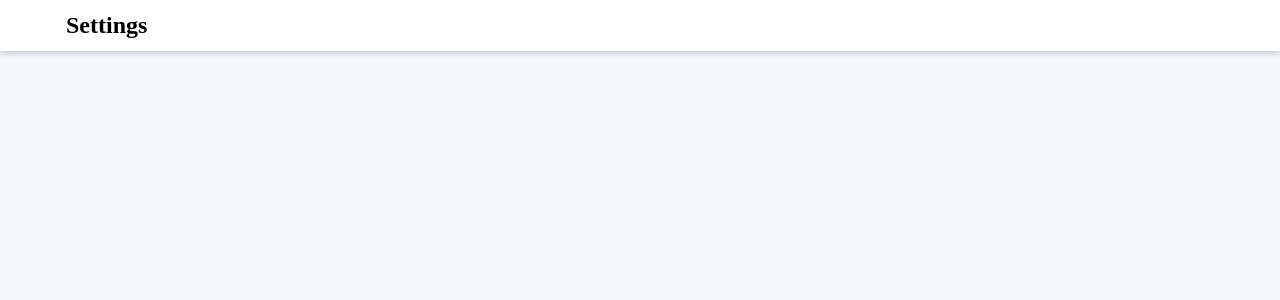
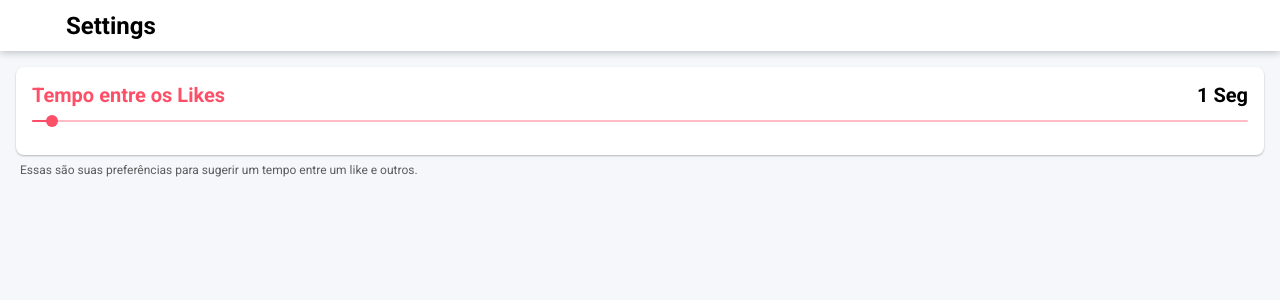
Before and after one commit to jadir-junior/extension-auto-like, a React (Create React App) app: page /settings in a window 1280 px wide. Shown: the top 300 px of the page. Built offline with nearby package versions, Linux system fonts and the light colour scheme; some icons are missing.

Commit message:
time to match

```diff
--- a/package.json
+++ b/package.json
@@ -3,6 +3,7 @@
   "version": "0.1.0",
   "private": true,
   "dependencies": {
+    "@material-ui/core": "^4.11.3",
     "@styled-icons/feather": "^10.18.0",
     "@testing-library/jest-dom": "^5.11.4",
     "@testing-library/react": "^11.1.0",
--- a/public/index.html
+++ b/public/index.html
@@ -10,6 +10,10 @@
       content="Web site created using create-react-app"
     />
     <link rel="apple-touch-icon" href="%PUBLIC_URL%/logo192.png" />
+    <link
+      rel="stylesheet"
+      href="https://fonts.googleapis.com/css?family=Roboto:300,400,500,700&display=swap"
+    />
     <!--
       manifest.json provides metadata used when your web app is installed on a
       user's mobile device or desktop. See https://developers.google.com/web/fundamentals/web-app-manifest/
--- /dev/null
+++ b/src/components/Card/Card.js
@@ -0,0 +1,12 @@
+import * as S from "./styles";
+
+import CardTitle from "./CardTitle";
+
+const Card = ({ title, subtitle, children }) => (
+  <S.Wrapper>
+    {title && <CardTitle title={title} subtitle={subtitle}></CardTitle>}
+    {children}
+  </S.Wrapper>
+);
+
+export default Card;
--- /dev/null
+++ b/src/components/Card/CardTitle.js
@@ -0,0 +1,10 @@
+import * as S from "./styles";
+
+const CardTitle = ({ title, subtitle }) => (
+  <S.TitleWrapper>
+    {title && <S.Title>{title}</S.Title>}
+    {subtitle && <S.Subtitle>{subtitle}</S.Subtitle>}
+  </S.TitleWrapper>
+);
+
+export default CardTitle;
--- /dev/null
+++ b/src/components/Card/styles.js
@@ -0,0 +1,25 @@
+import styled from "styled-components";
+
+export const Wrapper = styled.div`
+  background-color: white;
+  padding: 16px;
+  border-radius: 8px;
+  box-shadow: 0 1px 2px 0 rgb(0 17 25 / 27%);
+`;
+
+export const TitleWrapper = styled.div`
+  display: flex;
+  justify-content: space-between;
+`;
+
+export const Title = styled.span`
+  font-weight: bold;
+  font-size: 20px;
+  color: #fd5068;
+`;
+
+export const Subtitle = styled.span`
+  font-size: 20px;
+  font-weight: bold;
+  color: black;
+`;
--- /dev/null
+++ b/src/components/DescriptionFeature/DescriptionFeature.js
@@ -0,0 +1,5 @@
+import * as S from "./styles";
+
+const DescriptionFeature = ({ children }) => <S.Wrapper>{children}</S.Wrapper>;
+
+export default DescriptionFeature;
--- /dev/null
+++ b/src/components/DescriptionFeature/styles.js
@@ -0,0 +1,7 @@
+import styled from "styled-components";
+
+export const Wrapper = styled.div`
+  padding: 8px 4px;
+  font-size: 12px;
+  color: #5c5c5c;
+`;
--- /dev/null
+++ b/src/components/TimeToMatch/Timetomatch.js
@@ -0,0 +1,62 @@
+import { getTime, setTime as setTimeService } from "../../services/time";
+
+import Card from "../Card/Card";
+import DescriptionFeature from "../DescriptionFeature/DescriptionFeature";
+import Slider from "@material-ui/core/Slider";
+import { useEffect } from "react";
+import { useState } from "react";
+import { withStyles } from "@material-ui/core";
+
+const TinderSlider = withStyles({
+  root: {
+    color: "#fd5068",
+  },
+})(Slider);
+
+const Timetomatch = () => {
+  const [time, setTime] = useState(0);
+
+  useEffect(() => {
+    if (!time) {
+      const data = getTime();
+      if (!data) {
+        setTime(1000);
+        return;
+      }
+
+      setTime(data);
+    }
+
+    setTimeService(time);
+  }, [time]);
+
+  const convertMilisecondsOnSeconds = (time) => time / 1000;
+
+  const handleChange = (event, newValue) => {
+    setTime(newValue);
+  };
+
+  return (
+    <div>
+      <Card
+        title="Tempo entre os Likes"
+        subtitle={`${convertMilisecondsOnSeconds(time)} Seg`}
+      >
+        <TinderSlider
+          value={time}
+          onChange={handleChange}
+          aria-labelledby="continuous-slider"
+          max={60000}
+          step={1000}
+          min={0}
+        />
+      </Card>
+      <DescriptionFeature>
+        Essas são suas preferências para sugerir um tempo entre um like e
+        outros.
+      </DescriptionFeature>
+    </div>
+  );
+};
+
+export default Timetomatch;
--- a/src/index.css
+++ b/src/index.css
@@ -4,6 +4,7 @@ body,
   margin: 0;
   padding: 0;
   height: 100%;
+  font-family: Roboto, "Times New Roman", Times, serif;
 }
 
 button {
--- a/src/pages/Settings/Settings.js
+++ b/src/pages/Settings/Settings.js
@@ -1,11 +1,16 @@
 import * as S from "./styles";
 
 import Navbar from "../../components/Navbar/Navbar";
+import Timetomatch from "../../components/TimeToMatch/Timetomatch";
 
 const Settings = () => {
   return (
     <S.Wrapper>
       <Navbar title="Settings" />
+
+      <S.Content>
+        <Timetomatch />
+      </S.Content>
     </S.Wrapper>
   );
 };
--- a/src/pages/Settings/styles.js
+++ b/src/pages/Settings/styles.js
@@ -4,3 +4,7 @@ export const Wrapper = styled.div`
   background-color: #f5f7fa;
   height: 100%;
 `;
+
+export const Content = styled.div`
+  padding: 16px;
+`;
--- /dev/null
+++ b/src/services/time.js
@@ -0,0 +1,7 @@
+export const setTime = (time) => {
+  localStorage.setItem("time", JSON.stringify(time));
+};
+
+export const getTime = () => {
+  return JSON.parse(localStorage.getItem("time"));
+};
```
Also changed, not shown: 1 other file (tests, documents, lock files or other folders).
